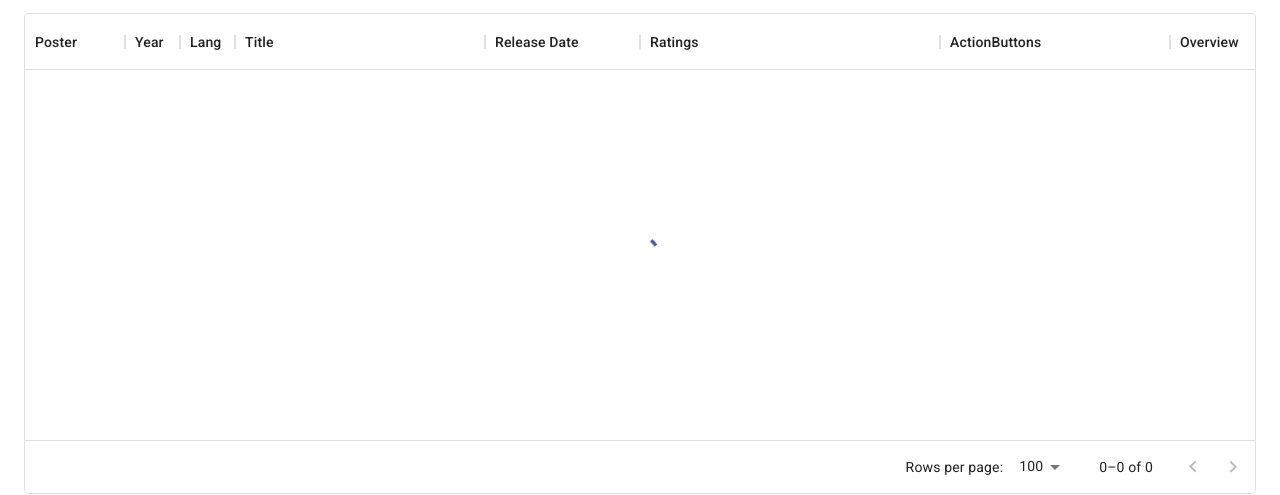
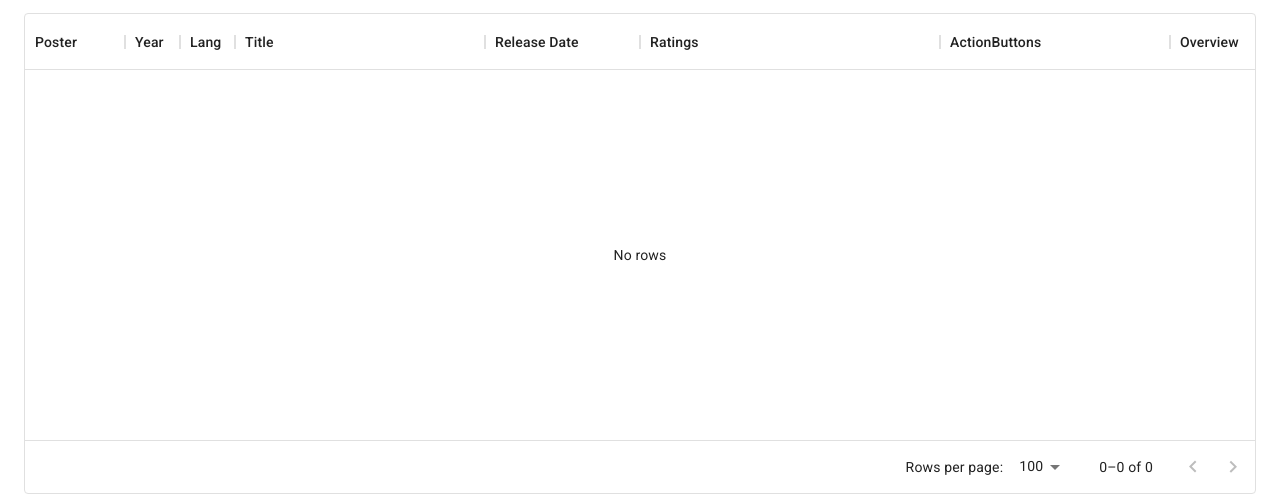
Before and after one commit to aminrasouli/fidelity, a React (Create React App) app: page /favorites in a window 1280 px wide. Shown: the part 268-763 px from the top of the page. Built offline with nearby package versions, Linux system fonts and the light colour scheme.

Commit message:
fix empty localstorage problem

```diff
--- a/src/pages/components/MoviesTable/components/SavedMoviesTable/SavedMoviesTable.tsx
+++ b/src/pages/components/MoviesTable/components/SavedMoviesTable/SavedMoviesTable.tsx
@@ -8,12 +8,13 @@ import { SavedListEnum } from 'src/hooks/useSavedList'
 import { useSnackbar } from 'notistack'
 
 export default function SavedMoviesTable({ savedList }: { savedList: SavedListEnum }) {
-  const [movieIds, setMovieIds] = useState(storage.get(savedList))
+  const [movieIds, setMovieIds] = useState(storage.get(savedList) ?? [])
 
   const { enqueueSnackbar } = useSnackbar()
 
   const { data, isFetching, refetch } = useManyMovies({
     movieIds,
+    enabled: movieIds.length > 0,
     onError: (error: any) => {
       enqueueSnackbar(error?.message, { variant: 'error' })
     },
```
